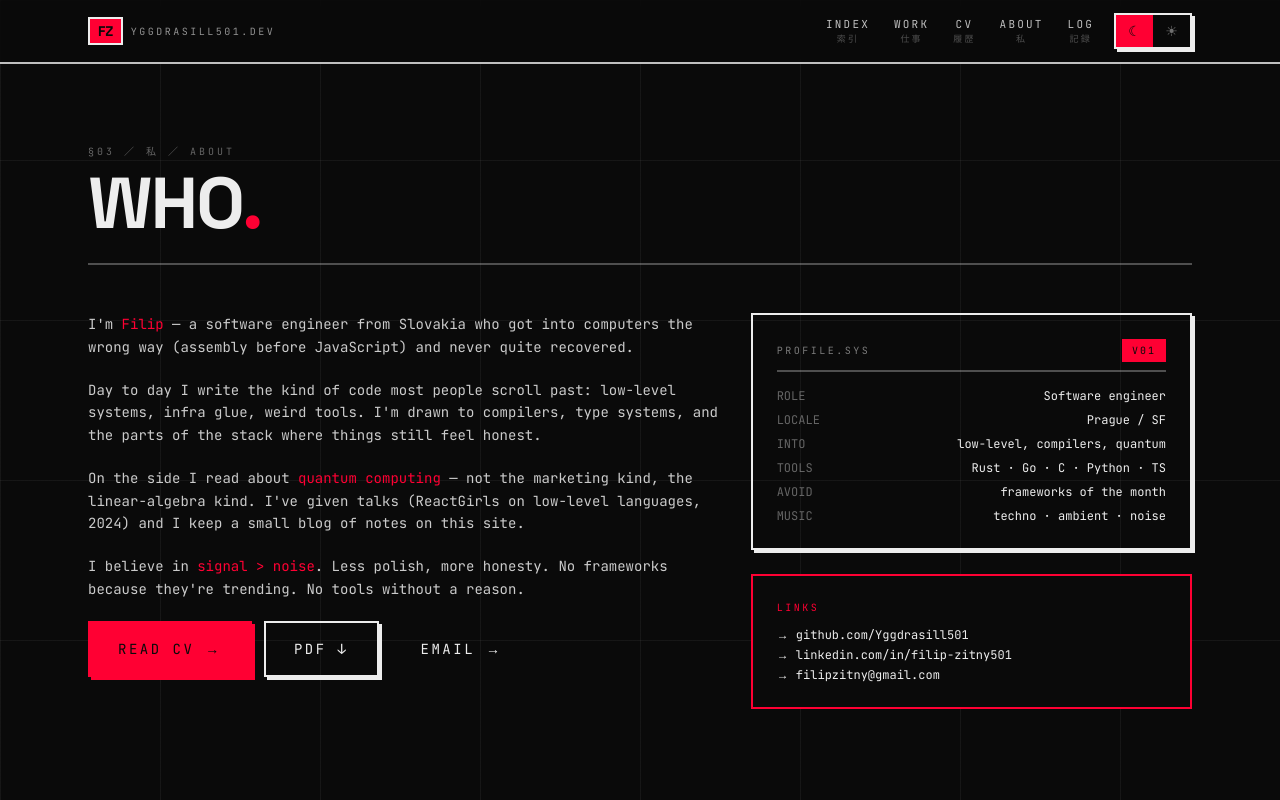
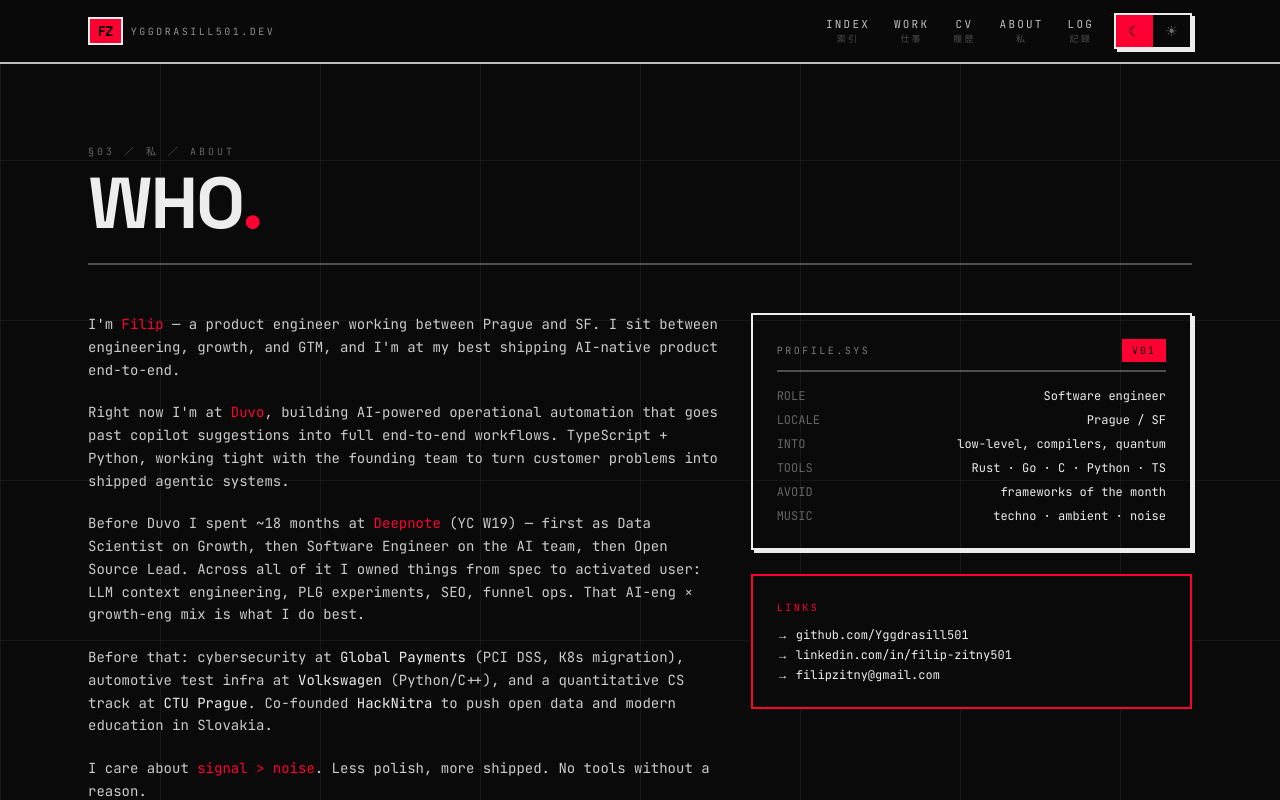
Before and after one commit to Yggdrasill501/yggdrasill501.dev, a Next.js app: page /about in a window 1280 px wide. Shown: the top 800 px of the page. Built offline with nearby package versions, Linux system fonts and the light colour scheme.

Commit message:
feat: change hero

```diff
--- a/app/about/page.tsx
+++ b/app/about/page.tsx
@@ -32,25 +32,45 @@ export default function AboutPage() {
         <div className="grid grid-cols-12 gap-8">
           <article className="col-span-12 space-y-5 font-mono text-sm leading-relaxed text-bone/85 md:col-span-7">
             <p>
-              I&apos;m <span className="text-rust">Filip</span> — a software engineer
-              from Slovakia who got into computers the wrong way (assembly before
-              JavaScript) and never quite recovered.
+              I&apos;m <span className="text-rust">Filip</span> — a product
+              engineer working between Prague and SF. I sit between
+              engineering, growth, and GTM, and I&apos;m at my best shipping
+              AI-native product end-to-end.
             </p>
             <p>
-              Day to day I write the kind of code most people scroll past: low-level
-              systems, infra glue, weird tools. I&apos;m drawn to compilers, type
-              systems, and the parts of the stack where things still feel honest.
+              Right now I&apos;m at{" "}
+              <a
+                href="https://duvo.ai"
+                target="_blank"
+                rel="noopener noreferrer"
+                className="text-rust hover:underline"
+              >
+                Duvo
+              </a>
+              , building AI-powered operational automation that goes past
+              copilot suggestions into full end-to-end workflows. TypeScript +
+              Python, working tight with the founding team to turn customer
+              problems into shipped agentic systems.
             </p>
             <p>
-              On the side I read about <span className="text-rust">quantum computing</span>{" "}
-              — not the marketing kind, the linear-algebra kind. I&apos;ve given
-              talks (ReactGirls on low-level languages, 2024) and I keep a small
-              blog of notes on this site.
+              Before Duvo I spent ~18 months at{" "}
+              <span className="text-rust">Deepnote</span> (YC W19) — first as
+              Data Scientist on Growth, then Software Engineer on the AI team,
+              then Open Source Lead. Across all of it I owned things from spec
+              to activated user: LLM context engineering, PLG experiments, SEO,
+              funnel ops. That AI-eng × growth-eng mix is what I do best.
             </p>
             <p>
-              I believe in <span className="text-rust">signal &gt; noise</span>.
-              Less polish, more honesty. No frameworks because they&apos;re
-              trending. No tools without a reason.
+              Before that: cybersecurity at <span className="text-bone">Global Payments</span>{" "}
+              (PCI DSS, K8s migration), automotive test infra at{" "}
+              <span className="text-bone">Volkswagen</span> (Python/C++), and a
+              quantitative CS track at <span className="text-bone">CTU Prague</span>.
+              Co-founded <span className="text-bone">HackNitra</span> to push
+              open data and modern education in Slovakia.
+            </p>
+            <p>
+              I care about <span className="text-rust">signal &gt; noise</span>.
+              Less polish, more shipped. No tools without a reason.
             </p>
 
             <div className="mt-8 flex flex-wrap gap-3">
--- a/app/components/Hero.tsx
+++ b/app/components/Hero.tsx
@@ -32,14 +32,27 @@ export default function Hero() {
       <div className="mt-8 grid grid-cols-12 gap-4">
         <div className="col-span-12 border-l-2 border-rust pl-4 md:col-span-7">
           <p className="font-mono text-sm leading-relaxed text-bone/85 sm:text-base">
-            Software engineer. I build things close to the metal and things that
-            shouldn&apos;t exist yet. Curious about{" "}
-            <span className="text-rust">low-level languages</span>, quantum
-            computing, and the parts of the stack everyone&apos;s afraid to
-            touch.
+            Product engineer working both sides of the product —{" "}
+            <span className="text-rust">AI systems</span> and the{" "}
+            <span className="text-rust">growth and GTM</span> around them.
+            I ship full-stack in TypeScript + Python and own the path from
+            agentic backend to activated user.
+          </p>
+          <p className="mt-3 font-mono text-sm leading-relaxed text-bone/70">
+            Currently building AI operational workflows at{" "}
+            <a
+              href="https://duvo.ai"
+              target="_blank"
+              rel="noopener noreferrer"
+              className="text-rust hover:underline"
+            >
+              Duvo
+            </a>
+            . Previously open-source lead at{" "}
+            <span className="text-bone">Deepnote</span> (YC W19).
           </p>
           <p className="mt-3 font-mono text-xs text-bone/45">
-            {"// signal > noise. less polish, more honesty."}
+            {"// signal > noise. less polish, more shipped."}
           </p>
         </div>
 
--- a/app/page.tsx
+++ b/app/page.tsx
@@ -16,11 +16,13 @@ export default function Home() {
             §02 ／ TRANSMIT
           </div>
           <h2 className="mt-2 font-display text-3xl font-black uppercase sm:text-5xl">
-            Want to build something <span className="text-rust">strange?</span>
+            Looking for an engineer who ships the{" "}
+            <span className="text-rust">whole loop?</span>
           </h2>
           <p className="mt-4 max-w-2xl font-mono text-sm text-bone/75">
-            I&apos;m open to interesting engineering work — especially anything involving
-            compilers, low-level systems, or quantum stuff. Send a signal.
+            Hiring, raising, or going zero-to-one and need an engineer who can
+            ship the product <em>and</em> the growth surfaces around it? AI,
+            agents, PLG, early-stage — those are my favourite problems.
           </p>
           <div className="mt-6 flex flex-wrap gap-3">
             <a href="mailto:filipzitny@proton.me">
```
